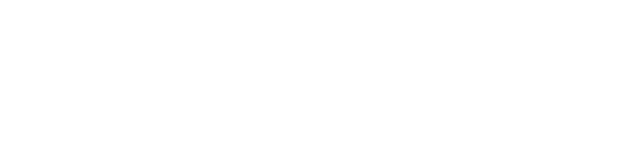
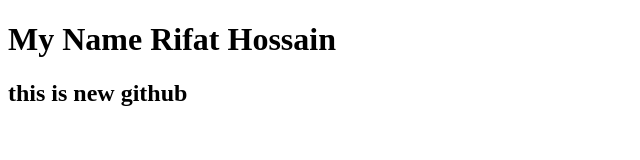
Before and after one commit to RifatHossain41/my-second-repo, a plain HTML site: page index.html in a window 1280 px wide. Shown: the whole page, without its empty margins (0-640 px from the left). Drawn offline with Linux system fonts and the light colour scheme.

Commit message:
code added

```diff
--- a/index.html
+++ b/index.html
@@ -7,6 +7,7 @@
   <title>My Second Github Repo</title>
 </head>
 <body>
-
+  <h1>My Name Rifat Hossain</h1>
+  <h2>this is new github</h2>
 </body>
 </html>
```
